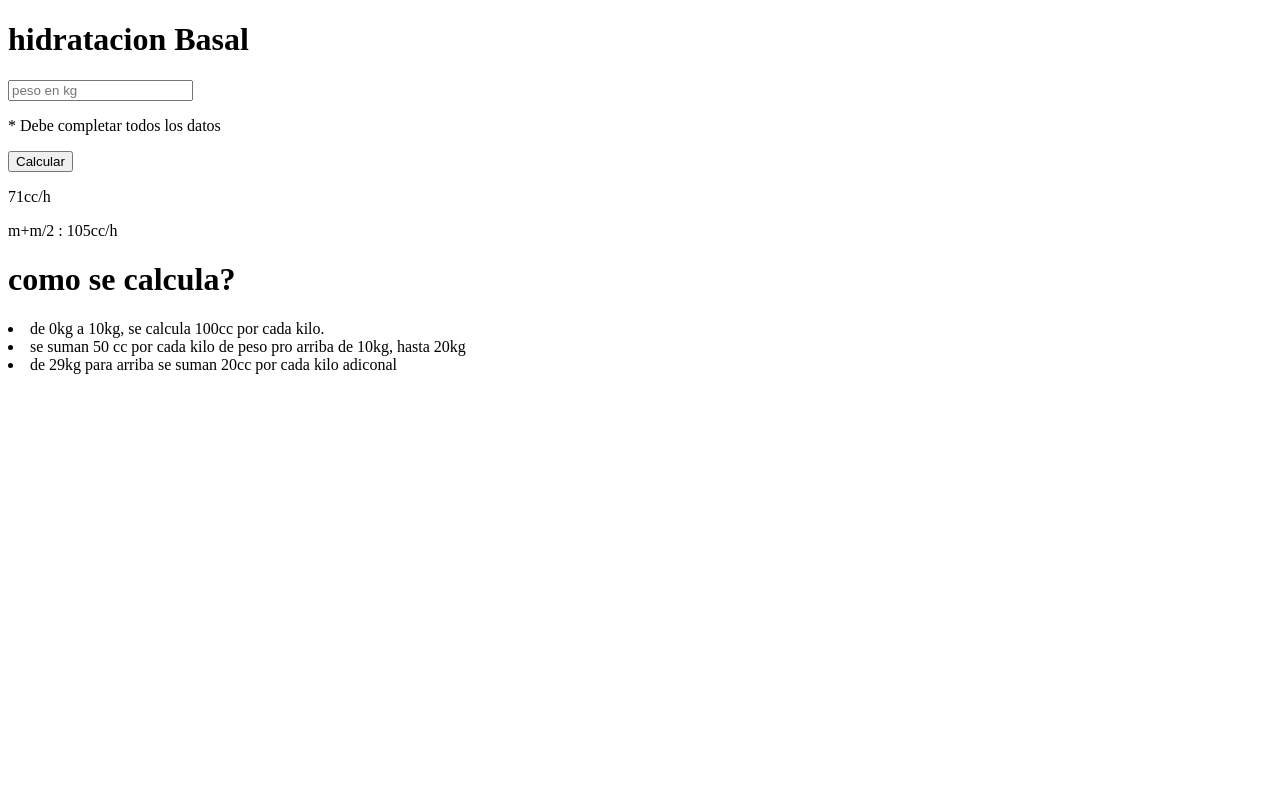
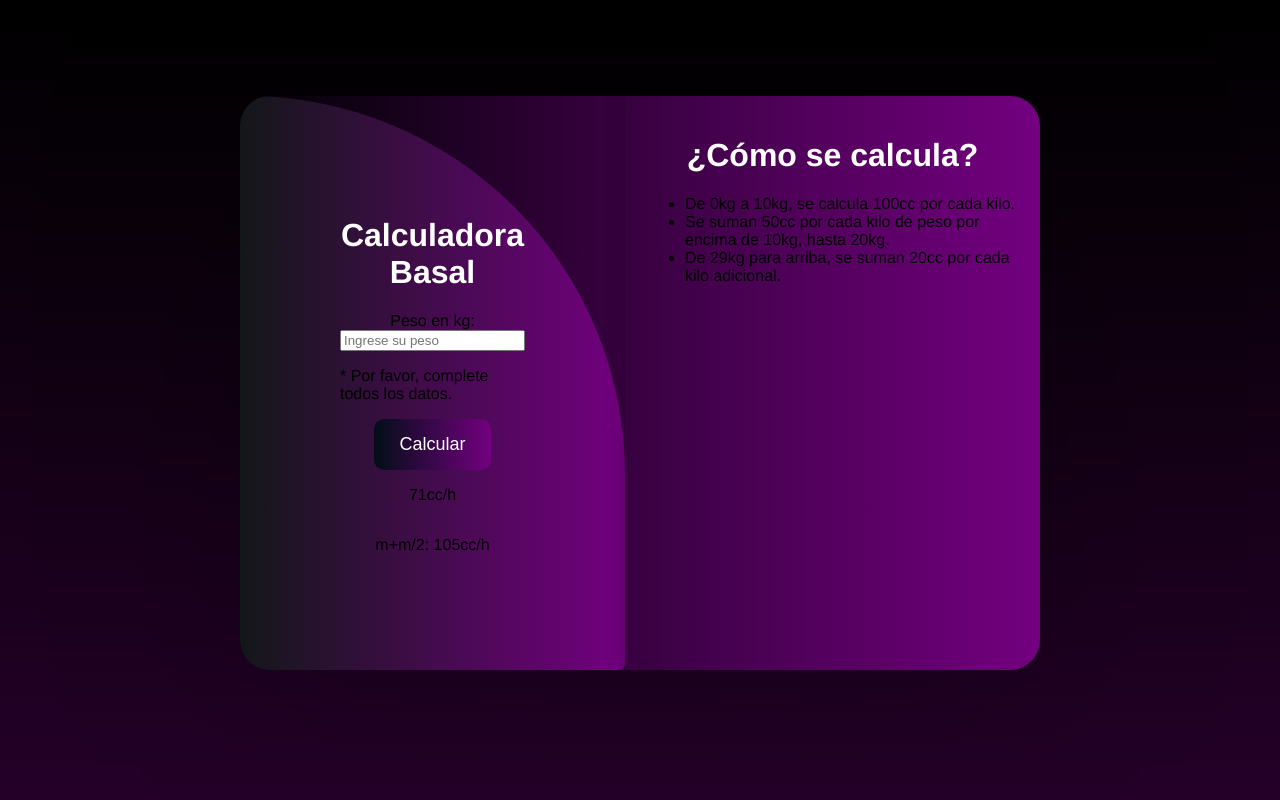
Before and after one commit to bearcito/bearcito.github.io, a plain HTML site: page index.html in a window 1280 px wide. Shown: the top 800 px of the page. Drawn offline with Linux system fonts and the light colour scheme.

Commit message:
Add files via upload
actualizacion css

```diff
--- a/index.html
+++ b/index.html
@@ -1,25 +1,32 @@
 <!DOCTYPE html>
-<html>
-<head>
-    <title> calculadora de hidratacion  </title>
-</head>
+<html lang="es">
+    <head>
+        <script src="script.js"></script>
+        <meta charset="UTF-8">
+        <meta name="viewport" content="width=device-width, initial-scale=2.0">
+        <title>Calculadora de Hidratación</title>
+        <link rel="stylesheet" href="style.css">
+    </head>
 <body>
-    <div>
-        <div>
-    <h1> hidratacion Basal</h1>
-    <input type="number" placeholder="peso en kg"?>
-    <p>* Debe completar todos los datos</p>
-    <button> Calcular</button>
-    <p>71cc/h</p>
-    <p>m+m/2 : 105cc/h</p>
+    <div id="padre">
+        <div id="contenedor">
+            <h1>Calculadora Basal</h1>
+            <label for="peso">Peso en kg:</label>
+             <div id="cajadepeso"><input type="number" id="peso" placeholder="Ingrese su peso"></div>
+             <p class="nota">* Por favor, complete todos los datos.</p>
+             <button onclick="calcularHidratacion()">Calcular</button>
+             <p id="resultado">71cc/h</p>
+             <p>m+m/2: 105cc/h</p>
         </div>
-    <h1> como se calcula?</h1>
-    <u1>
-        <li> de 0kg a 10kg, se calcula 100cc por cada kilo.</li>
-        <li> se suman 50 cc por cada kilo de peso pro arriba de 10kg, hasta 20kg</li>
-        <li> de 29kg para arriba se suman 20cc por cada kilo adiconal</li>
-    </u1>
+        <div class="datos">
+            <h1>¿Cómo se calcula?</h1>
+            <ul>
+                <li>De 0kg a 10kg, se calcula 100cc por cada kilo.</li>
+                <li>Se suman 50cc por cada kilo de peso por encima de 10kg, hasta 20kg.</li>
+                <li>De 29kg para arriba, se suman 20cc por cada kilo adicional.</li>
+            </ul>
+        </div>
     </div>
+
 </body>
-
 </html>
--- /dev/null
+++ b/style.css
@@ -0,0 +1,104 @@
+body {
+    height: 100vw;
+    font-family: 'Helvetica', sans-serif;
+    margin: 2%;
+    padding: 50px;
+    background: linear-gradient(to bottom, #000000, #410048);
+    overflow: hidden;
+}
+
+h1 {
+    color: #ffffff;
+    text-align: center;
+    font-size: 2em;
+    animation: fadeInUp 1s ease-out;
+}
+
+#padre {
+    max-width: 800px;
+    margin: 20px auto;
+    display: flex;
+    background: linear-gradient(to right, #000203, #730080);
+    border-radius: 30px;
+    border: 20px solid linear-gradient(to right, #000407, #730080);
+    box-shadow: 0 0 200px rgba(6, 0, 0, 0.3);
+    overflow: hidden;
+    animation: fadeInUp 1s ease-out;
+}
+
+#contenedor {
+    flex: 1;
+    border-radius: 20px;
+    padding: 100px;
+    display: flex;
+    border-top-right-radius:1135px;
+    flex-direction: column;
+    align-items: center;
+    background: linear-gradient(to right, #131719, #730080);
+    animation: slideInLeft 1s ease-out;
+}
+
+#datos {
+    flex: 1;
+    margin-top: 20px;
+    padding: 20px;
+    border-radius: 10px;
+    animation: slideInRight 1s ease-out;
+}
+
+.datos {
+    text-align: left;
+    background-color: linear-gradient(to right, #f600f6, #730080);
+    padding: 20px;
+    box-shadow: 0 0 20px rgba(0, 0, 0, 0.2);
+    animation: fadeInUp 1s ease-out;
+}
+
+button {
+    background: linear-gradient(to right, #020e17, #730080);
+    color: #ffffff;
+    border: none;
+    padding: 15px 25px;
+    font-size: 18px;
+    border-radius: 10px;
+    cursor: pointer;
+    transition: background 0.9s ease;
+    animation: fadeInUp 1s ease-out;
+}
+
+button:hover {
+    background: linear-gradient(to right, #6e028c, #000306);
+}
+
+@keyframes fadeInUp {
+    from {
+        opacity: 0;
+        transform: translateY(20px);
+    }
+    to {
+        opacity: 1;
+        transform: translateY(0);
+    }
+}
+
+@keyframes slideInLeft {
+    from {
+        opacity: 0;
+        transform: translateX(-50px);
+    }
+    to {
+        opacity: 1;
+        transform: translateX(0);
+    }
+}
+
+@keyframes slideInRight {
+    from {
+        opacity: 0;
+        transform: translateX(50px);
+    }
+    to {
+        opacity: 1;
+        transform: translateX(0);
+    }
+}
```
